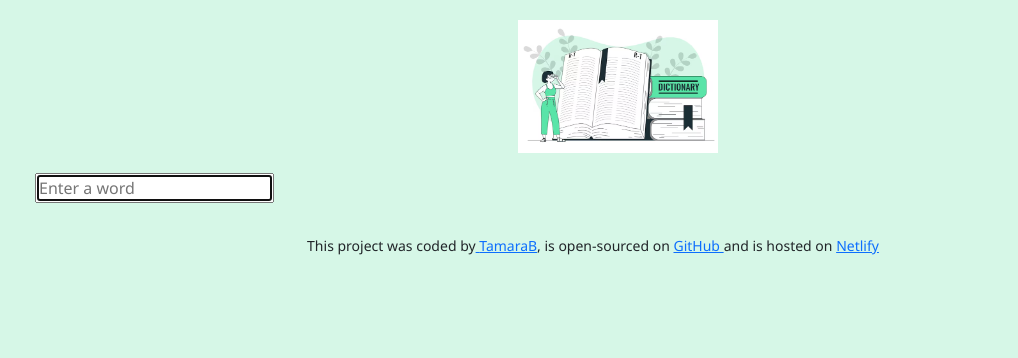
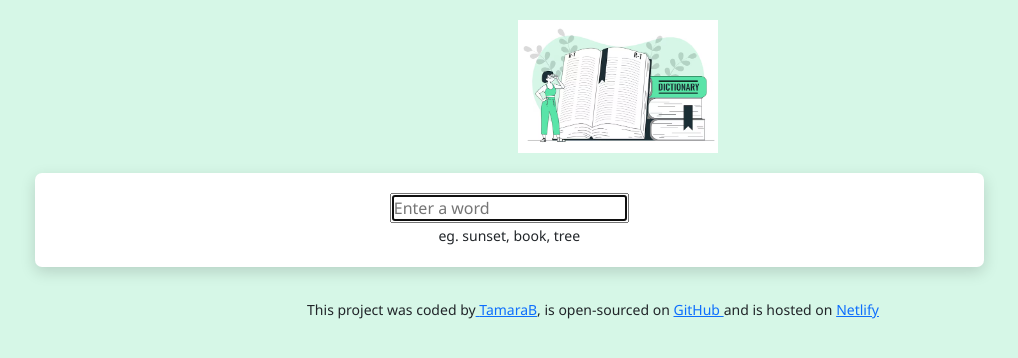
Before and after one commit to tajche77/dictionary-project, a React (Create React App) app: page / in a window 1280 px wide. Shown: the top 358 px of the page, without its empty margins (47-1065 px from the left). Built offline with nearby package versions, Linux system fonts and the light colour scheme.

Commit message:
started with styling

```diff
--- a/src/Dictionary.css
+++ b/src/Dictionary.css
@@ -1,15 +1,34 @@
-.Results {
+section {
+  margin: 20px 0;
+  border-radius: 7px;
+  display: block;
+  text-align: center;
   background-color: white;
-  max-width: 75%;
-  border-radius: 10px;
+  padding: 20px;
+  margin: 20px 0;
+  box-shadow: 0 5px 15px rgb(0 0 0 / 15%);
+  max-width: 85%;
 }
-
-.form {
+section .hint {
+  color: grey;
+  font-size: 8px;
+}
+.Meaning {
+  background-color: white;
+  max-width: 85%;
+  border-radius: 7px;
+  padding: 20px;
   margin: 20px 0;
+  box-shadow: 0 5px 15px rgb(0 0 0 / 15%);
 }
-
 .word {
   font-size: 30px;
+  background-color: white;
+  max-width: 85%;
+  border-radius: 7px;
+  padding: 10px;
+  margin: 20px 0;
+  box-shadow: 0 5px 15px rgb(0 0 0 / 15%);
 }
 .phonetic {
   font-size: 20px;
--- a/src/Dictionary.js
+++ b/src/Dictionary.js
@@ -23,6 +23,7 @@ export default function Dictionary() {
   }
   return (
     <div className="Dictionary">
+      <section>
         <form className="form" onSubmit={search}>
           <input
             type="search"
@@ -31,6 +32,8 @@ export default function Dictionary() {
             onChange={handleKeywordChange}
           />
         </form>
+        <small classsName="text-muted">eg. sunset, book, tree</small>
+      </section>
       <Results results={results} />
     </div>
   );
```
Lines whose indentation alone changed are shown as unchanged.
